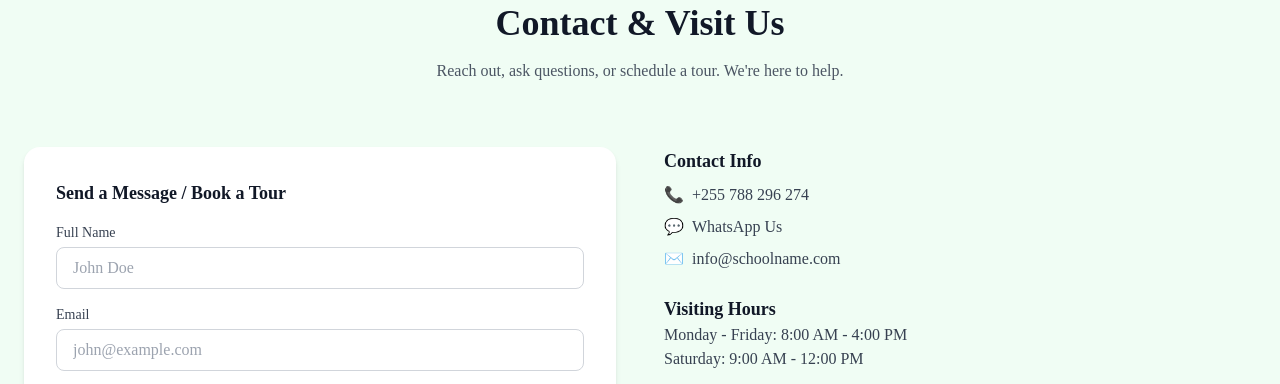
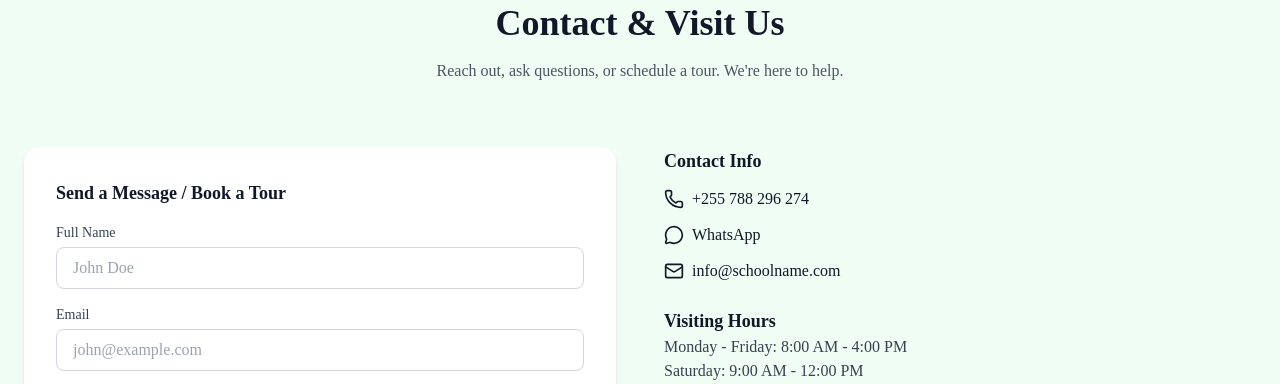
Before and after one commit to chachas-ethics/school, a plain HTML site: page index.html in a window 1280 px wide. Shown: the part 6057-6441 px from the top of the page. Drawn offline with nearby package versions, Linux system fonts and the light colour scheme.

Commit message:
Add files via upload

```diff
--- a/index.html
+++ b/index.html
@@ -633,12 +633,30 @@
       <div class="space-y-6">
 
         <!-- PHONE & EMAIL -->
-        <div class="space-y-2">
-          <h3 class="text-lg font-bold ">Contact Info</h3>
-          <p class="flex items-center gap-2 text-gray-700">📞 <a href="tel:+255788296274" class="hover:text-green-600 transition">+255 788 296 274</a></p>
-          <p class="flex items-center gap-2 text-gray-700">💬 <a href="https://wa.me/255788296274" target="_blank" class="hover:text-green-600 transition">WhatsApp Us</a></p>
-          <p class="flex items-center gap-2 text-gray-700">✉️ <a href="mailto:info@schoolname.com" class="hover:text-green-600 transition">info@schoolname.com</a></p>
-        </div>
+        <div class="space-y-3">
+  <h4 class="font-semibold text-lg">Contact Info</h4>
+
+  <p class="flex items-center gap-2">
+    <i data-lucide="phone" class="w-5 h-5"></i>
+    <a href="tel:+255788296274" class="hover:text-green-200 transition">
+      +255 788 296 274
+    </a>
+  </p>
+
+  <p class="flex items-center gap-2">
+    <i data-lucide="message-circle" class="w-5 h-5"></i>
+    <a href="https://wa.me/255788296274" target="_blank" class="hover:text-green-200 transition">
+      WhatsApp
+    </a>
+  </p>
+
+  <p class="flex items-center gap-2">
+    <i data-lucide="mail" class="w-5 h-5"></i>
+    <a href="mailto:info@schoolname.com" class="hover:text-green-200 transition">
+      info@schoolname.com
+    </a>
+  </p>
+</div>
 
         <!-- VISITING HOURS -->
         <div>
```
